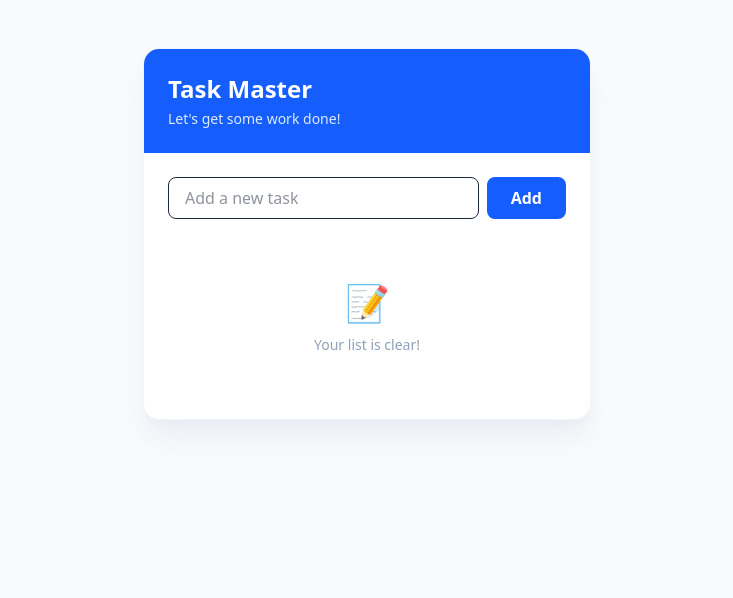
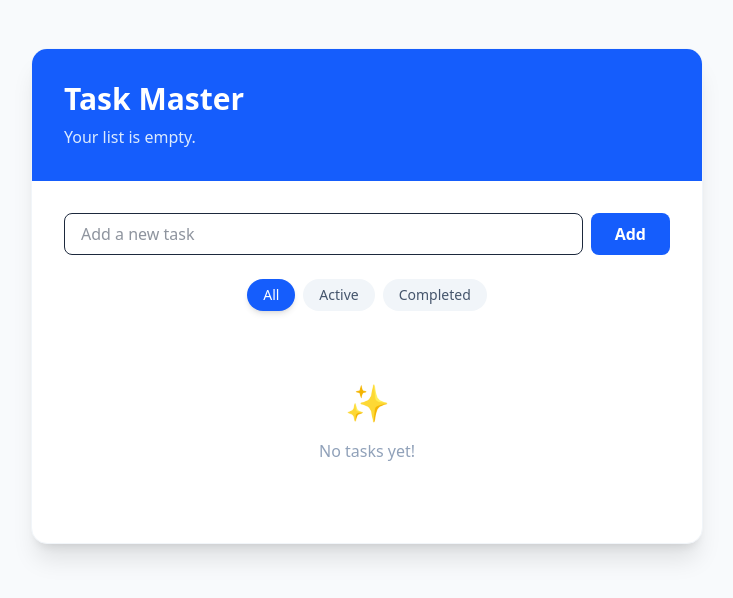
Before and after one commit to AndriiDm05/todolist, a React (Vite) app in the folder my-todo-app/: page / in a window 1280 px wide. Shown: the top 598 px of the page, without its empty margins (273-1006 px from the left). Built offline with nearby package versions, Linux system fonts and the light colour scheme.

Commit message:
To-do app: Adding a filter bar

```diff
--- a/my-todo-app/src/App.tsx
+++ b/my-todo-app/src/App.tsx
@@ -1,13 +1,17 @@
+// src/App.tsx
 import { useState, useEffect } from 'react';
-import type { Todo } from './types/todo';
+import type { Todo, FilterValue } from './types/todo';
 import TodoInput from './components/TodoInput';
 import TodoList from './components/TodoList';
+import FilterBar from './components/FilterBar';
 
 function App() {
   const [todos, setTodos] = useState<Todo[]>(() => {
     const saved = localStorage.getItem('my-todo-tasks');
     return saved ? JSON.parse(saved) : [];
   });
+
+  const [filter, setFilter] = useState<FilterValue>('all');
 
   useEffect(() => {
     localStorage.setItem('my-todo-tasks', JSON.stringify(todos));
@@ -35,37 +39,62 @@ function App() {
     setTodos((prev) => prev.filter((todo) => todo.id !== id));
   };
 
+  const clearCompleted = () => {
+    setTodos((prev) => prev.filter((t) => !t.completed));
+  };
+
+  const filteredTodos = todos.filter((todo) => {
+    if (filter === 'active') return !todo.completed;
+    if (filter === 'completed') return todo.completed;
+    return true;
+  });
+
   const completedCount = todos.filter(t => t.completed).length;
 
   return (
     <div className="min-h-screen bg-slate-50 py-12 px-4">
-      <div className="max-w-md mx-auto bg-white rounded-2xl shadow-xl shadow-slate-200/60 overflow-hidden border border-slate-100">
+      <div className="max-w-2xl mx-auto bg-white rounded-2xl shadow-xl border border-slate-100 overflow-hidden">
 
-        <div className="bg-blue-600 p-6">
-          <h1 className="text-2xl font-bold text-white">Task Master</h1>
-          <p className="text-blue-100 text-sm mt-1">
+        <div className="bg-blue-600 p-8">
+          <h1 className="text-3xl font-bold text-white">Task Master</h1>
+          <p className="text-blue-100 mt-2">
             {todos.length > 0
               ? `${completedCount} of ${todos.length} tasks completed`
-              : "Let's get some work done!"}
+              : "Your list is empty."}
           </p>
         </div>
 
-        <div className="p-6">
+        <div className="p-8">
           <TodoInput onAddTodo={addTodo} />
 
-          <div className="mt-4">
-            <TodoList
-              todos={todos}
-              onToggle={toggleTodo}
-              onDelete={deleteTodo}
-            />
-          </div>
+          <FilterBar currentFilter={filter} onFilterChange={setFilter} />
 
-          {todos.length === 0 && (
-            <div className="text-center py-10">
-              <div className="text-4xl mb-3">📝</div>
-              <p className="text-slate-400 text-sm font-medium">Your list is clear!</p>
+          <TodoList
+            todos={filteredTodos}
+            onToggle={toggleTodo}
+            onDelete={deleteTodo}
+          />
+
+          {filteredTodos.length === 0 && (
+            <div className="text-center py-12">
+              <span className="text-4xl">
+                {filter === 'completed' ? '⏳' : '✨'}
+              </span>
+              <p className="text-slate-400 mt-4">
+                {filter === 'all' && "No tasks yet!"}
+                {filter === 'active' && "No active tasks. You're all caught up!"}
+                {filter === 'completed' && "No completed tasks yet. Keep going!"}
+              </p>
             </div>
+          )}
+
+          {completedCount > 0 && (
+            <button
+              onClick={clearCompleted}
+              className="mt-6 text-sm text-red-500 hover:text-red-700 font-medium transition-colors"
+            >
+              Clear all completed tasks
+            </button>
           )}
         </div>
       </div>
--- /dev/null
+++ b/my-todo-app/src/components/FilterBar.tsx
@@ -0,0 +1,32 @@
+// src/components/FilterBar.tsx
+import type { FilterValue } from '../types/todo';
+
+type FilterBarProps = {
+    currentFilter: FilterValue;
+    onFilterChange: (filter: FilterValue) => void;
+};
+
+const FilterBar = ({ currentFilter, onFilterChange }: FilterBarProps) => {
+  const filters: FilterValue[] = ['all', 'active', 'completed'];
+
+  return (
+    <div className="flex justify-center gap-2 mb-6">
+      {filters.map((f) => (
+        <button
+            key={f}
+            onClick={() => onFilterChange(f)}
+            className={`px-4 py-1.5 rounded-full text-sm font-medium capitalize transition-all
+                ${currentFilter === f
+                    ? 'bg-blue-600 text-white shadow-md'
+                    : 'bg-slate-100 text-slate-600 hover:bg-slate-200'
+                }
+            `}
+        >
+          {f}
+        </button>
+      ))}
+    </div>
+  );
+};
+
+export default FilterBar;
--- a/my-todo-app/src/types/todo.ts
+++ b/my-todo-app/src/types/todo.ts
@@ -4,3 +4,5 @@ export type Todo = {
     completed: boolean;
     createdAt: number;
 };
+
+export type FilterValue = 'all' | 'active' | 'completed';
```
